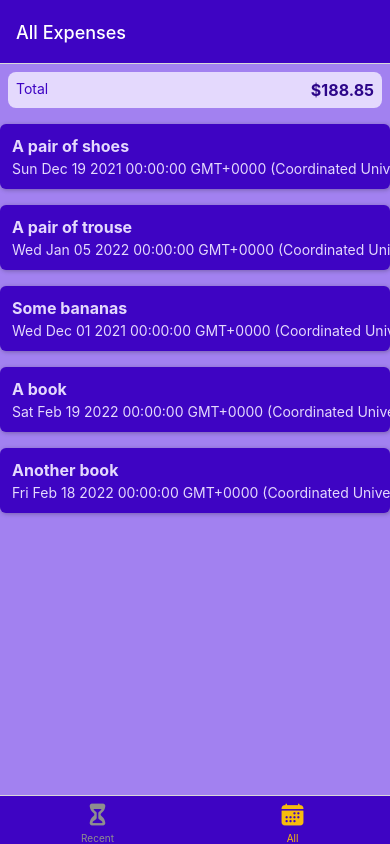
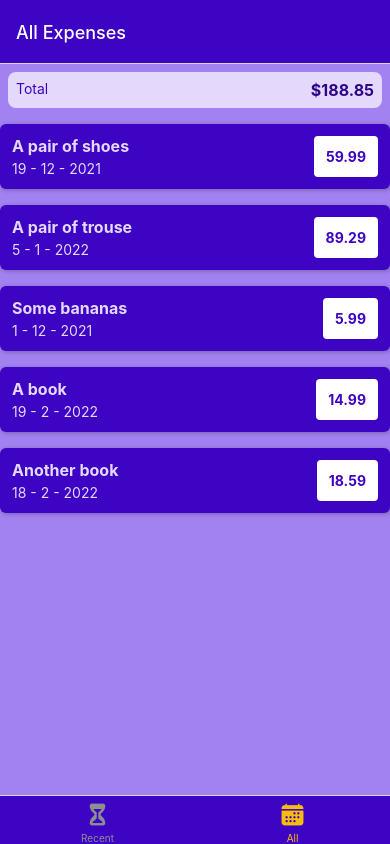
Before and after one commit to dhirajpowar/RNExpenseTracker, a React Native app: screen /AllExpenses in a window 390 px wide. Built offline with nearby package versions, Linux system fonts and the light colour scheme.

Commit message:
date string displayed

```diff
--- a/components/ExpensesOutput/ExpenseItem.js
+++ b/components/ExpensesOutput/ExpenseItem.js
@@ -1,5 +1,6 @@
 import { Pressable, View, Text, StyleSheet } from "react-native";
 import { GlobalStyles } from "../../constants/styles";
+import { getFormattedDate } from "../../util/date";
 
 
 function ExpenseItem({description, amount, date}) {
@@ -8,7 +9,7 @@
             <View style={styles.expenseItem}>
                 <View>
                     <Text style={[styles.textBase, styles.description]}>{description}</Text>
-                    <Text style={styles.textBase}>{date.toString()}</Text>
+                    <Text style={styles.textBase}>{getFormattedDate(date)}</Text>
                 </View>
                 <View style={styles.amountContainer}>
                     <Text style={styles.amount}>{amount}</Text>
--- /dev/null
+++ b/util/date.js
@@ -0,0 +1,3 @@
+export function getFormattedDate(date) {
+    return `${date.getDate()} - ${date.getMonth() + 1} - ${date.getFullYear()}`;
+}
```
